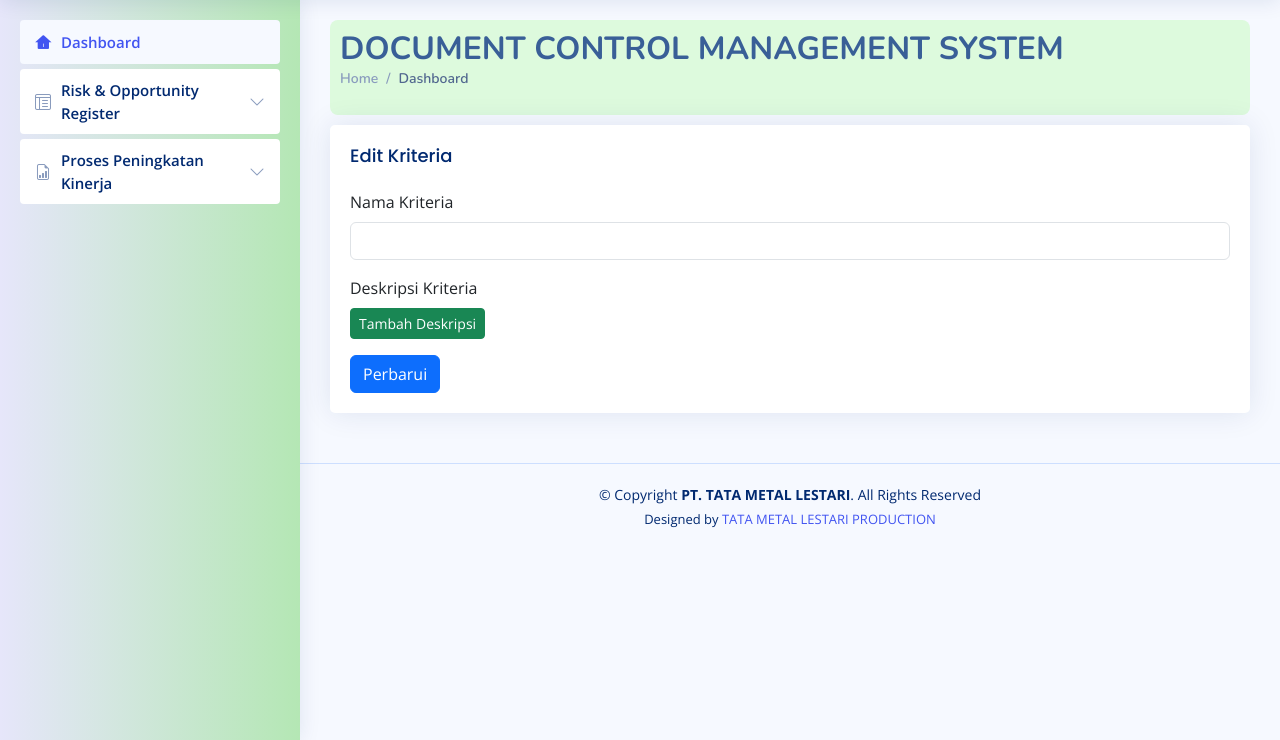
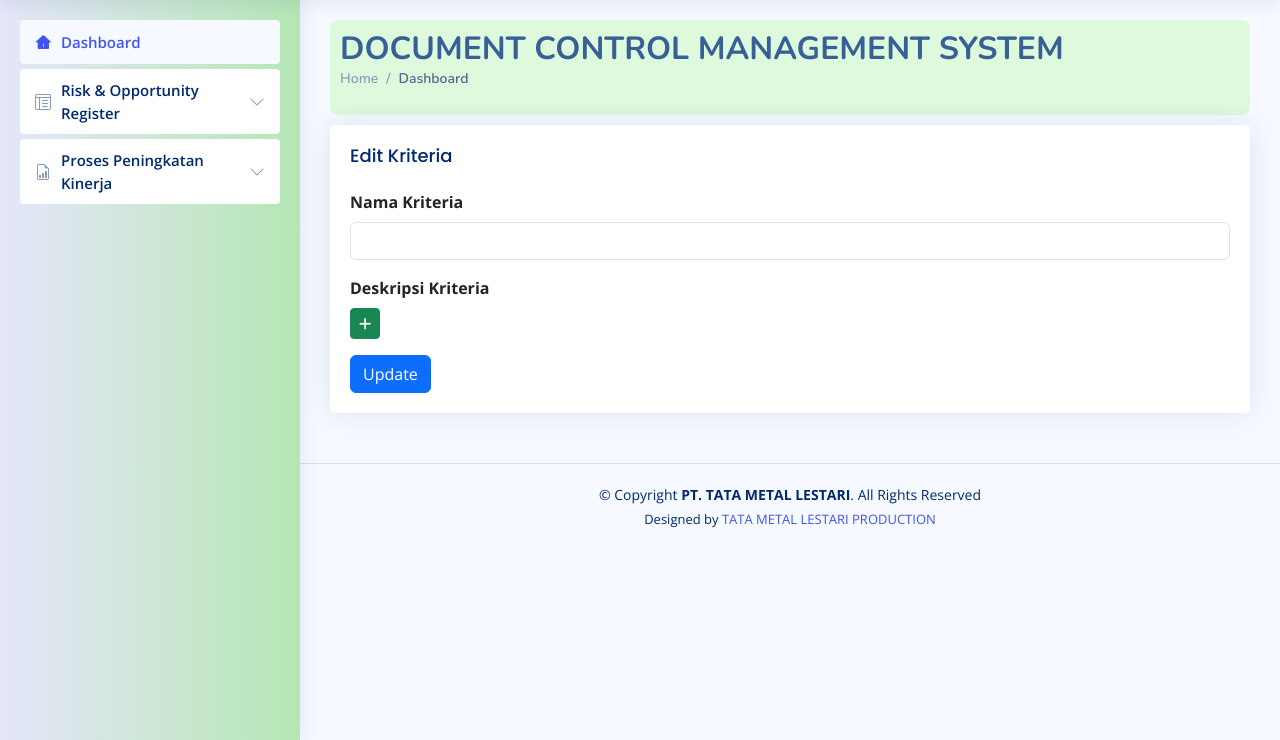
Before and after one commit to RFRIMANDA/PDCAMETALNEW, a Laravel app: template resources/views/admin/kriteriaedit.blade.php in a window 1280 px wide. Shown: the part 60-800 px from the top of the page. Run offline with Laravel 9, Linux system fonts and the light colour scheme; the template is opened without the code that fills it, so the values that code supplies are empty; some libraries are stand-ins or nearby versions.

Commit message:
updateseninsore

```diff
--- a/resources/views/admin/kriteriaedit.blade.php
+++ b/resources/views/admin/kriteriaedit.blade.php
@@ -14,12 +14,12 @@
                         @method('PUT')
 
                         <div class="mb-3">
-                            <label for="nama_kriteria" class="form-label">Nama Kriteria</label>
+                            <label for="nama_kriteria" class="form-label"><strong>Nama Kriteria</strong></label>
                             <input type="text" class="form-control" id="nama_kriteria" name="nama_kriteria" value="{{ $kriteria->nama_kriteria }}" required>
                         </div>
 
                         <div class="mb-3">
-                            <label for="desc_kriteria" class="form-label">Deskripsi Kriteria</label>
+                            <label for="desc_kriteria" class="form-label"><strong>Deskripsi Kriteria</strong></label>
                             <div id="desc_kriteria">
                                 @php
                                     $descArray = json_decode($kriteria->desc_kriteria, true);
@@ -28,15 +28,17 @@
 
                                 @foreach ($descArray as $index => $desc)
                                     <div class="input-group mb-2">
-                                        <input type="text" class="form-control" name="desc_kriteria[]" value="{{ $desc }}" placeholder="Deskripsi Kriteria" required>
-                                        <input type="text" class="form-control" name="nilai_kriteria[]" value="{{ $nilaiArray[$index] }}" placeholder="Nilai Kriteria" required>
+                                        <textarea class="form-control" name="desc_kriteria[]" placeholder="Deskripsi Kriteria" required rows="3">{{ $desc }}</textarea>
+                                        <input type="text" class="form-control col-2" name="nilai_kriteria[]" value="{{ $nilaiArray[$index] }}" placeholder="Nilai Kriteria" required>
                                     </div>
                                 @endforeach
                             </div>
-                            <button type="button" class="btn btn-sm btn-success" onclick="addDescription()">Tambah Deskripsi</button>
+                            <button type="button" class="btn btn-sm btn-success" onclick="addDescription()">
+                                <i class="fas fa-plus"></i>
+                            </button>
                         </div>
 
-                        <button type="submit" class="btn btn-primary">Perbarui</button>
+                        <button type="submit" class="btn btn-primary">Update</button>
                     </form>
 
                 </div>
@@ -49,7 +51,7 @@
     function addDescription() {
         var div = document.createElement('div');
         div.classList.add('input-group', 'mb-2');
-        div.innerHTML = '<input type="text" class="form-control" name="desc_kriteria[]" placeholder="Deskripsi Kriteria" required><input type="text" class="form-control" name="nilai_kriteria[]" placeholder="Nilai Kriteria" required>';
+        div.innerHTML = '<textarea class="form-control" name="desc_kriteria[]" placeholder="Deskripsi Kriteria" required rows="3"></textarea><input type="text" class="form-control col-2" name="nilai_kriteria[]" placeholder="Nilai Kriteria" required>';
         document.getElementById('desc_kriteria').appendChild(div);
     }
 </script>
```
Also changed, not shown: app/Http/Controllers/RiskController.php (+4 -3 lines), resources/views/riskregister/tablerisk.blade.php (+19 -0 lines).
